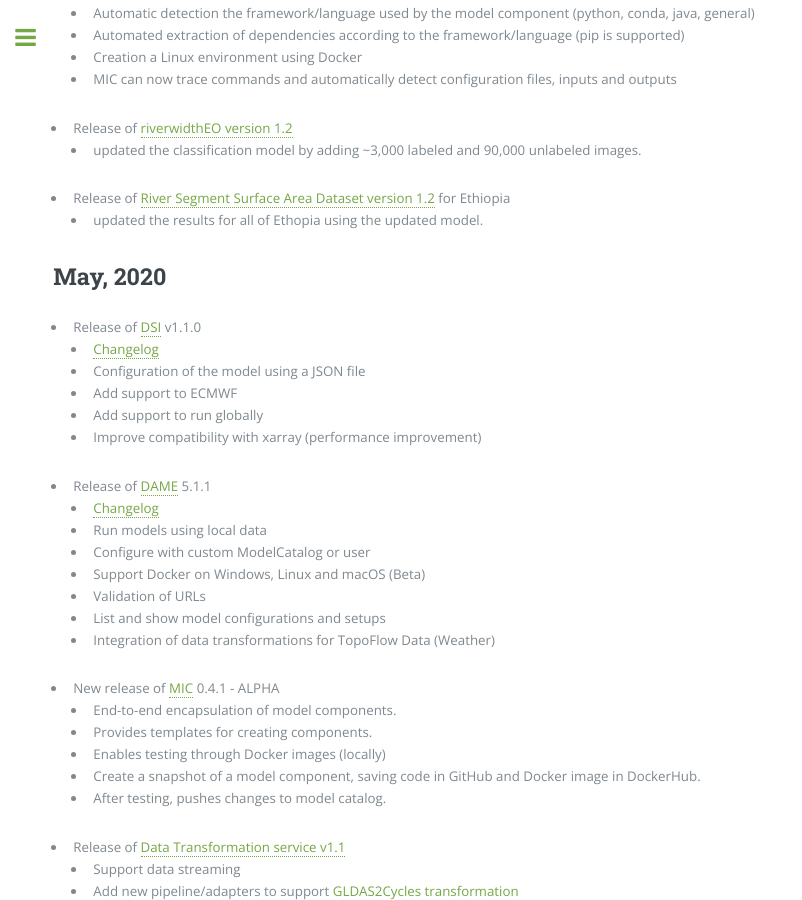
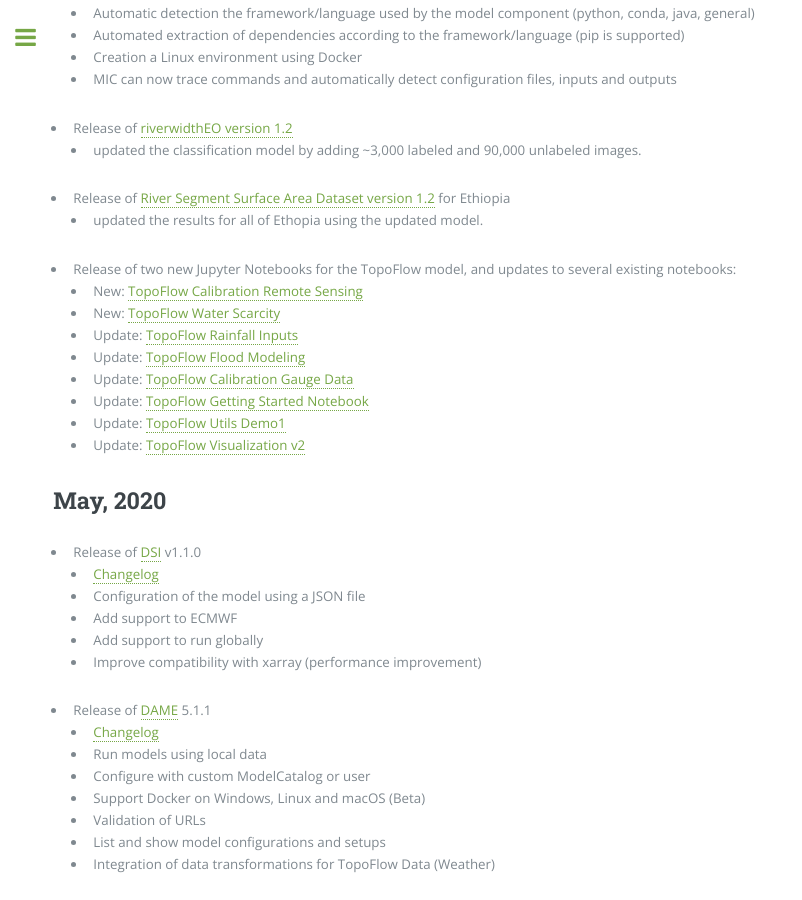
Before and after one commit to KnowledgeCaptureAndDiscovery/MINT, a Jekyll site: the page built from releases.md, in a window 1280 px wide and 900 px high, scrolled down 669 px. Shown: the whole window, without its empty margins (0-802 px from the left). Built offline with Jekyll 4.4.1, drawn with Linux system fonts in a browser that asks for light colours.

Commit message:
Update releases.md

```diff
--- a/releases.md
+++ b/releases.md
@@ -29,6 +29,15 @@
 * Release of [River Segment Surface Area Dataset version 1.2](https://mint.isi.edu/ethiopia/datasets/browse/da6b6d47-7672-4e6e-a455-7bbc7e7ceb99) for Ethiopia
   * updated the results for all of Ethopia using the updated model.
 
+* Release of two new Jupyter Notebooks for the TopoFlow model, and updates to several existing notebooks:
+    * New: [TopoFlow Calibration Remote Sensing](https://github.com/peckhams/topoflow36/blob/master/TopoFlow_Calibration_Remote_Sensing.ipynb)
+    * New: [TopoFlow Water Scarcity](https://github.com/peckhams/topoflow36/blob/master/TopoFlow_Water_Scarcity_Demo.ipynb)
+    * Update: [TopoFlow Rainfall Inputs](https://github.com/peckhams/topoflow36/blob/master/TopoFlow_Rainfall_Inputs.ipynb)
+    * Update: [TopoFlow Flood Modeling](https://github.com/peckhams/topoflow36/blob/master/TopoFlow_Flood_Modeling.ipynb)
+    * Update: [TopoFlow Calibration Gauge Data](https://github.com/peckhams/topoflow36/blob/master/TopoFlow_Calibration_Gauge_Data.ipynb)
+    * Update: [TopoFlow Getting Started Notebook](https://github.com/peckhams/topoflow36/blob/master/TopoFlow_Getting_Started.ipynb)
+    * Update: [TopoFlow Utils Demo1](https://github.com/peckhams/topoflow36/blob/master/TopoFlow_Utils_Demo1.ipynb)
+    * Update: [TopoFlow Visualization v2](https://github.com/peckhams/topoflow36/blob/master/TopoFlow_Visualization_v2.ipynb)
 
 ## May, 2020
 * Release of [DSI](https://github.com/mintproject/droughtIndices) v1.1.0
```
